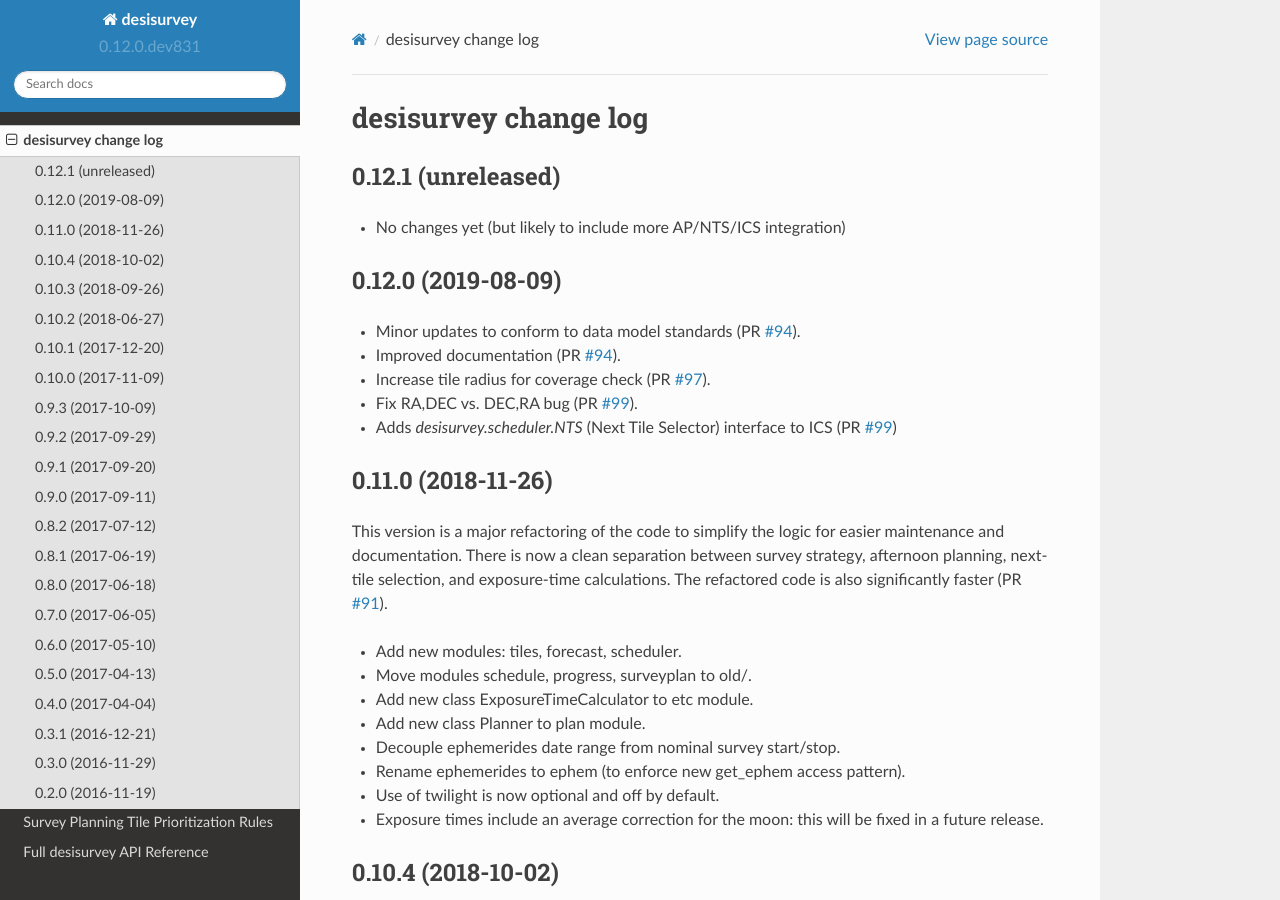
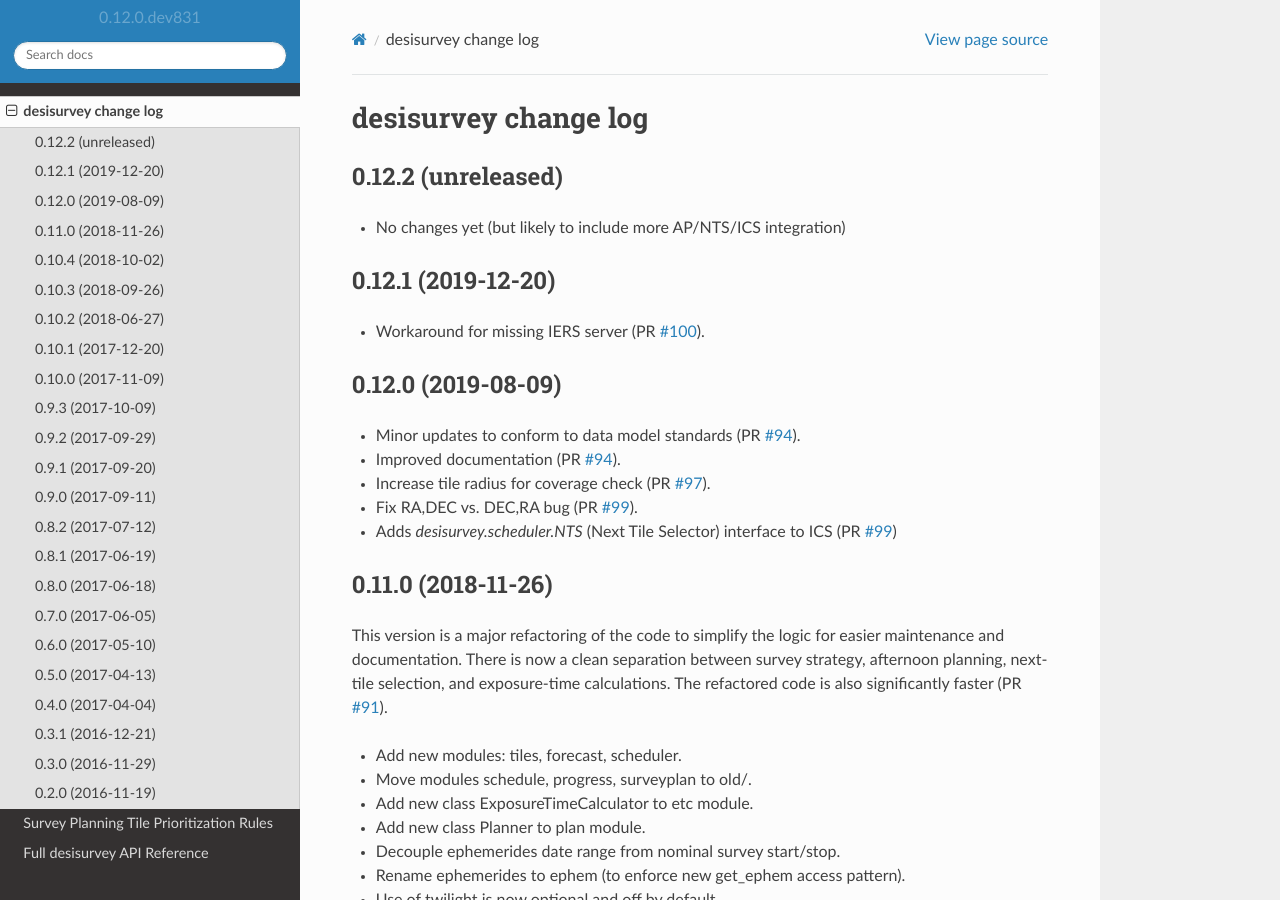
Before and after one commit to desihub/desisurvey, a Sphinx documentation site: the page built from doc/changes.rst, in a window 1280 px wide and 900 px high. Built offline with Sphinx 7.4.7 and the Read the Docs theme 2.0.0, drawn with Linux system fonts in a browser that asks for light colours.

Commit message:
add iers workaround

```diff
--- a/doc/changes.rst
+++ b/doc/changes.rst
@@ -2,10 +2,17 @@
 desisurvey change log
 =====================
 
-0.12.1 (unreleased)
+0.12.2 (unreleased)
 -------------------
 
 * No changes yet (but likely to include more AP/NTS/ICS integration)
+
+0.12.1 (2019-12-20)
+-------------------
+
+* Workaround for missing IERS server (PR `#100`_).
+
+.. _`#100`: https://github.com/desihub/desisurvey/pull/100
 
 0.12.0 (2019-08-09)
 -------------------
```
Also changed, not shown: 1 other file.
